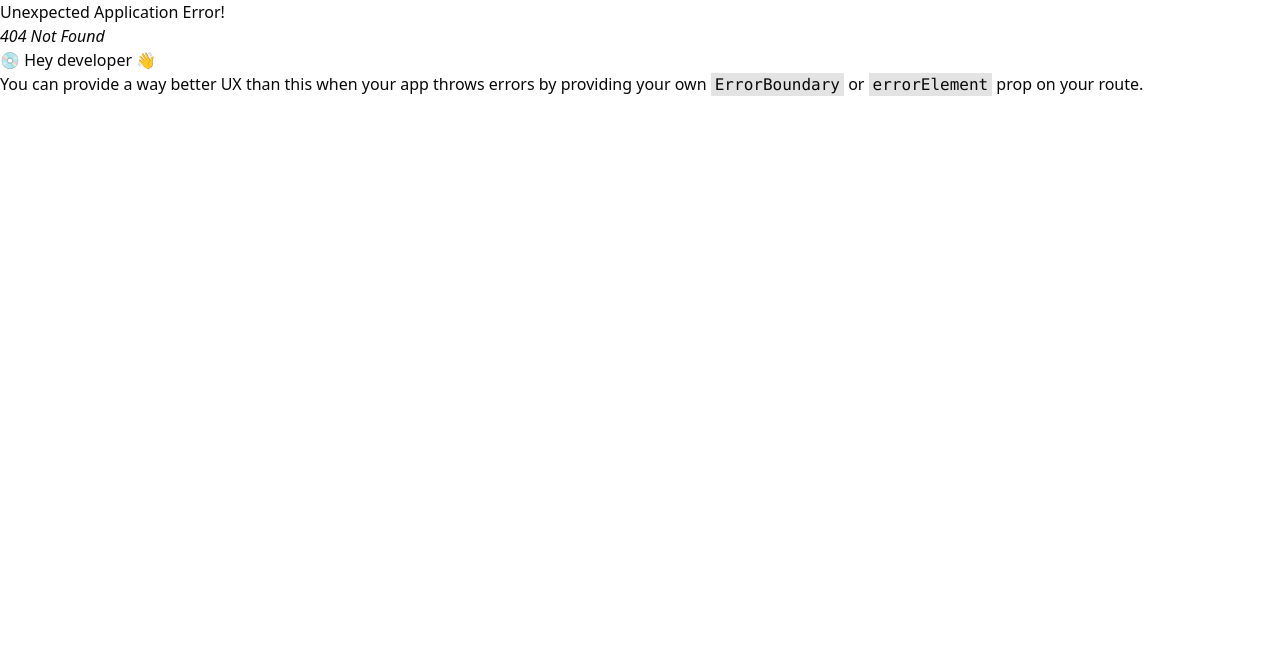
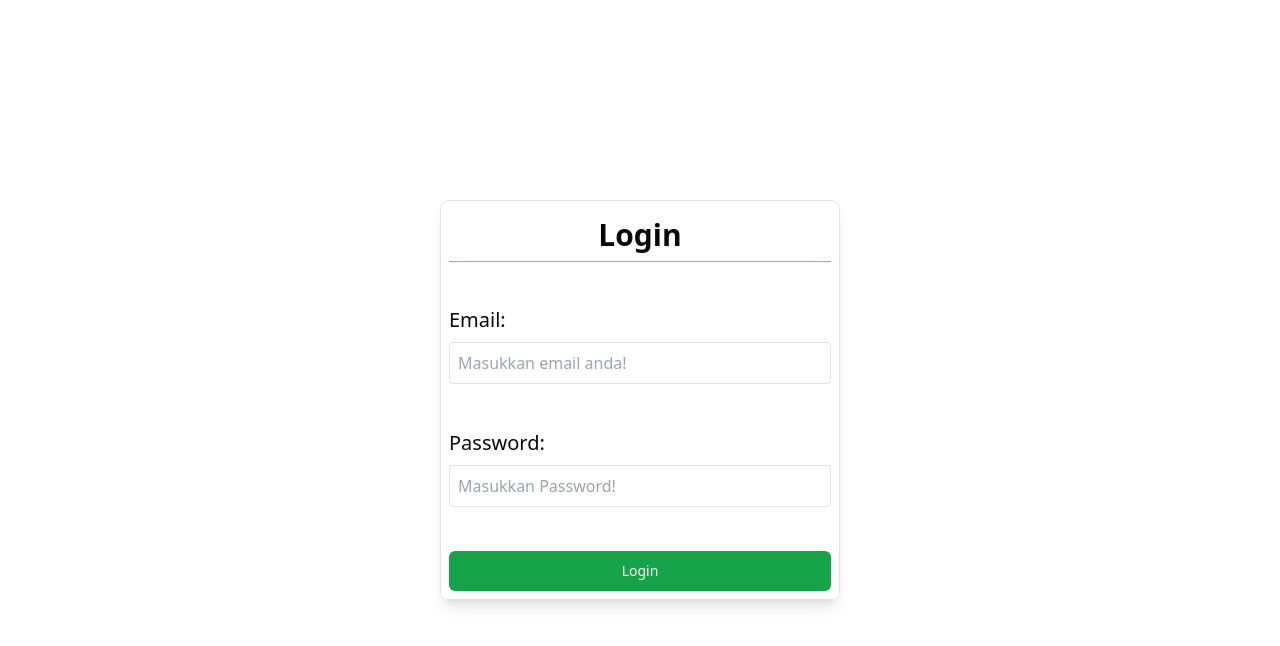
Before and after one commit to Andrian004/web-sekolah, a React (Vite) app: page /admin/login in a window 1280 px wide. Before the commit this address had no page. Shown: the top 646 px of the page. Built offline with nearby package versions, Linux system fonts and the light colour scheme.

Commit message:
feat: add login page

```diff
--- a/src/main.tsx
+++ b/src/main.tsx
@@ -2,7 +2,7 @@ import React from "react";
 import ReactDOM from "react-dom/client";
 import { RouterProvider, createBrowserRouter } from "react-router-dom";
 import { QueryClient, QueryClientProvider } from "@tanstack/react-query";
-import { Dashboard } from "./routes/admin";
+import { Dashboard, Login } from "./routes/admin";
 import {
   NewsPage,
   HomePage,
@@ -40,6 +40,10 @@ const router = createBrowserRouter([
     path: "/admin/dashboard",
     element: <Dashboard />,
   },
+  {
+    path: "/admin/login",
+    element: <Login />,
+  },
 ]);
 
 ReactDOM.createRoot(document.getElementById("root")!).render(
--- a/src/routes/admin/index.tsx
+++ b/src/routes/admin/index.tsx
@@ -1 +1,2 @@
 export * from "./dashboard";
+export * from "./login";
--- /dev/null
+++ b/src/routes/admin/login.tsx
@@ -0,0 +1,54 @@
+import { useState, FormEvent } from "react";
+import { Button } from "~/components/ui/button";
+// import { useQuery } from "@tanstack/react-query";
+// import axios from "axios";
+
+export function Login() {
+  const [email, setEmail] = useState<string>("");
+  const [password, setPassword] = useState<string>("");
+
+  function handleLogin(e: FormEvent<HTMLFormElement>) {
+    e.preventDefault();
+    alert(`${email} ${password}`);
+  }
+
+  return (
+    <div className="w-full h-screen flex items-center justify-center">
+      <div className="w-[400px] h-[400px] shadow-lg p-2 border rounded-lg">
+        <form
+          className="w-full h-full flex flex-col items-center justify-between"
+          onSubmit={handleLogin}
+        >
+          <h1 className="text-center text-3xl font-bold border-b border-green-400 w-full py-2">
+            Login
+          </h1>
+          <div className="w-full flex flex-col gap-2">
+            <label htmlFor="email" className="text-xl font-medium">
+              Email:
+            </label>
+            <input
+              id="email"
+              type="email"
+              className="p-2 border rounded"
+              placeholder="Masukkan email anda!"
+              onChange={(e) => setEmail(e.target.value)}
+            />
+          </div>
+          <div className="w-full flex flex-col gap-2">
+            <label htmlFor="email" className="text-xl font-medium">
+              Password:
+            </label>
+            <input
+              id="password"
+              type="password"
+              className="p-2 border rounded"
+              placeholder="Masukkan Password!"
+              onChange={(e) => setPassword(e.target.value)}
+            />
+          </div>
+          <Button className="w-full">Login</Button>
+        </form>
+      </div>
+    </div>
+  );
+}
--- a/src/routes/user/about.tsx
+++ b/src/routes/user/about.tsx
@@ -3,7 +3,7 @@ import { Layout } from "~/components/layout/layout";
 export function AboutPage() {
   return (
     <Layout>
-      <h1 className="text-6xl">About Page</h1>
+      <h1 className="text-6xl mt-20">About Page</h1>
     </Layout>
   );
 }
```
